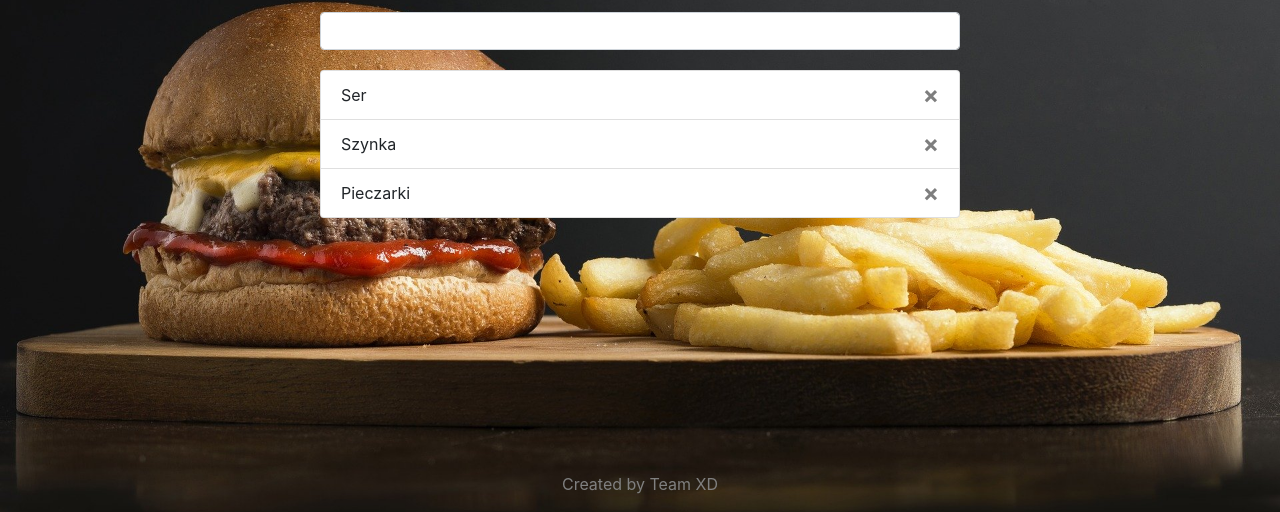
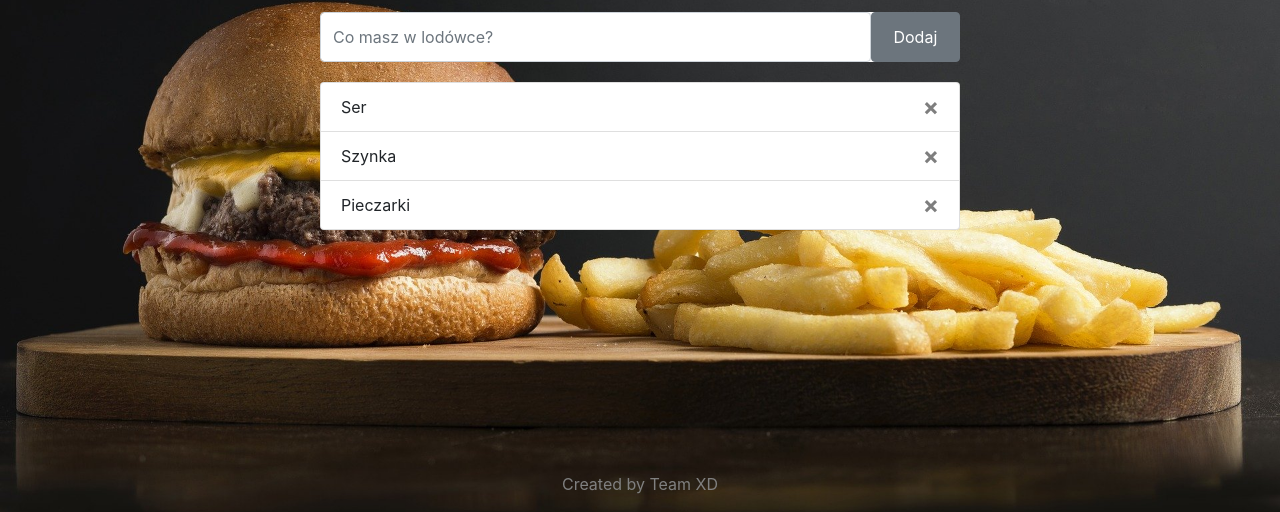
Before and after one commit to Better-Team-XD/hacknarok-web, a React app: page / in a window 1280 px wide. Shown: the part 288-800 px from the top of the page. Built offline with nearby package versions, Linux system fonts and the light colour scheme.

Commit message:
landing page v1

```diff
--- a/src/components/Main.js
+++ b/src/components/Main.js
@@ -10,7 +10,8 @@ class Main extends React.Component {
                 </div>
                 <div class={"main"}>
                     <div className="md-form">
-                        <input type="text" id="suffixInside" className="form-control"/>
+                        <input type="text" placeholder="Co masz w lodówce?" id="suffixInside" className="form-control"/>
+                        <button type="button" className="btn btn-secondary">Dodaj</button>
                     </div>
                     <IngredientsList />
                 </div>
--- a/src/style/Style.css
+++ b/src/style/Style.css
@@ -62,6 +62,21 @@ body {
 
 .form-control {
     width: 80vh;
+    height: 50px;
+}
+
+.md-form {
+    width: 80vh;
+    display: flex;
+    flex-direction: row;
+    wrap: nowrap;
+    background-color: white;
+    border-radius: 10px;
+}
+
+.md-form > button {
+    width: 100px;
+
 }
 
 @media (max-width: 768px) {
@@ -69,7 +84,7 @@ body {
         font-size: 2.5em;
     }
 
-    .list-group, .form-control {
+    .list-group, .md-form {
         width: 50vh;
     }
 }
```
